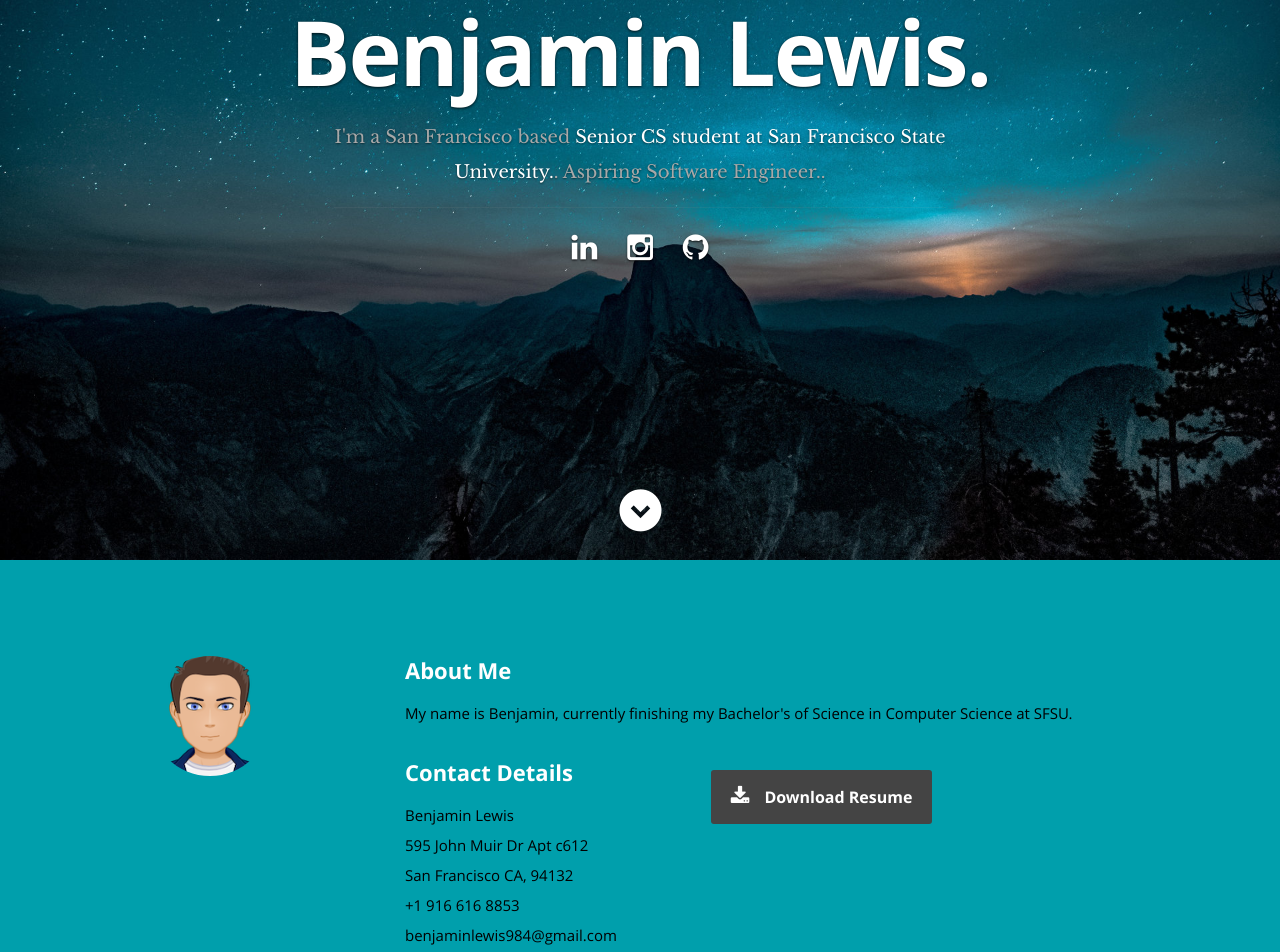
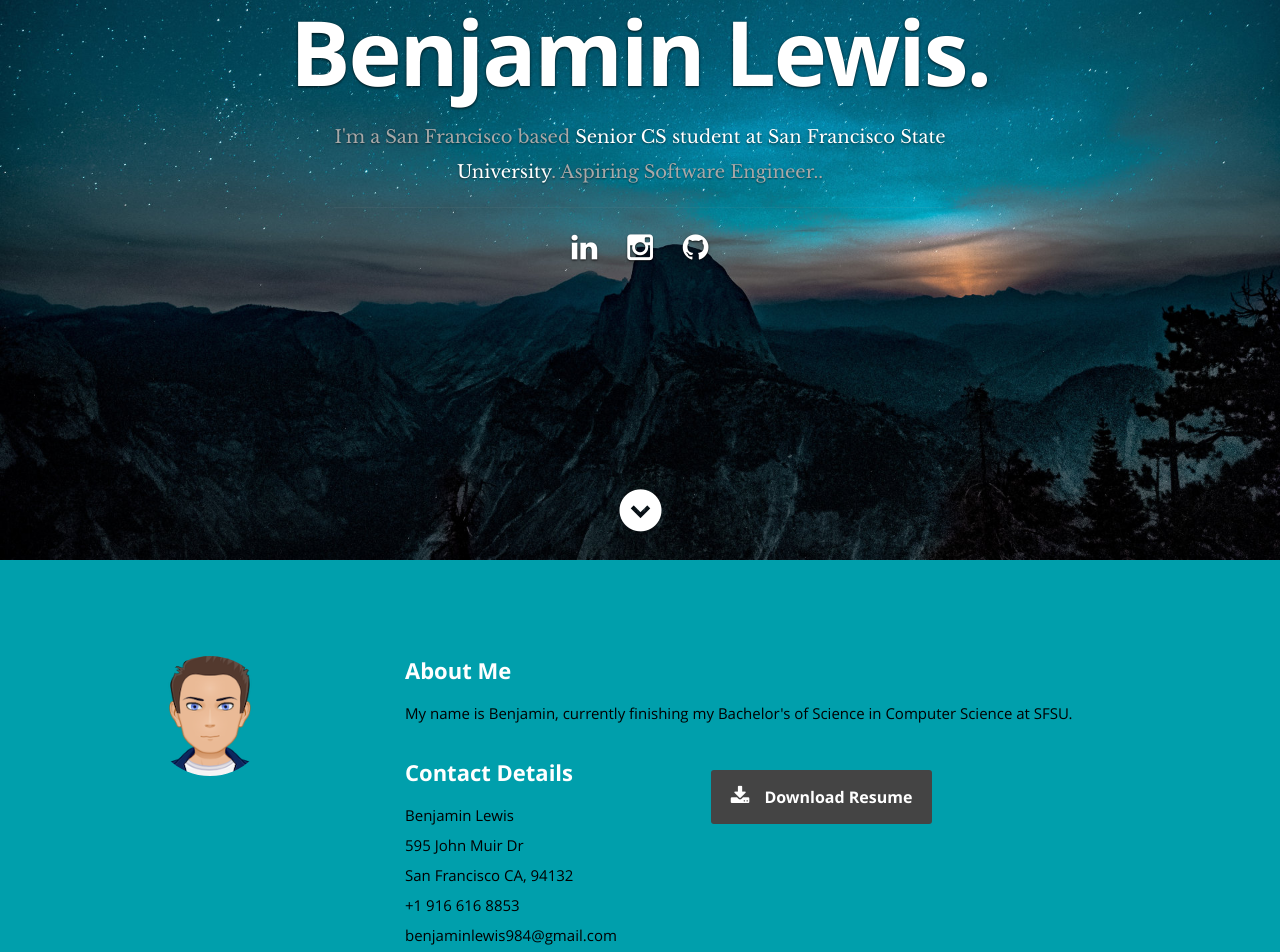
Before and after one commit to nickLewisCSUS/react-portfolio-master, a React (Create React App) app: page / in a window 1280 px wide. Shown: the part 240-1192 px from the top of the page. Built offline with nearby package versions, Linux system fonts and the light colour scheme.

Commit message:
Changed address and color cosmetics

```diff
--- a/public/index.html
+++ b/public/index.html
@@ -11,7 +11,7 @@
     <link rel="stylesheet" href="%PUBLIC_URL%/css/magnific-popup.css">
 
 
-    <title>Sonny Sangha | Development</title>
+    <title>Portfolio | Benjamin Lewis</title>
   </head>
 
   <body>
--- a/public/resumeData.json
+++ b/public/resumeData.json
@@ -1,7 +1,7 @@
 {
   "main": {
     "name": "Benjamin Lewis",
-    "occupation": "Senior CS student at San Francisco State University.",
+    "occupation": "Senior CS student at San Francisco State University",
     "description": "Aspiring Software Engineer.",
     "image": "ben_avatar.png",
     "bio": "My name is Benjamin, currently finishing my Bachelor's of Science in Computer Science at SFSU. ",
@@ -9,7 +9,7 @@
     "email": "benjaminlewis984@gmail.com ",
     "phone": "+1 916 616 8853",
     "address": {
-      "street": "595 John Muir Dr Apt c612",
+      "street": "595 John Muir Dr",
       "city": "San Francisco",
       "state": "CA",
       "zip": "94132"
--- a/src/Components/Testimonials.js
+++ b/src/Components/Testimonials.js
@@ -20,7 +20,7 @@ class Testimonials extends Component {
          <div className="row">
 
             <div className="two columns header-col">
-               <h1><span>Client Testimonials</span></h1>
+               <h1><span>Quotes</span></h1>
             </div>
 
             <div className="ten columns flex-container">
```
